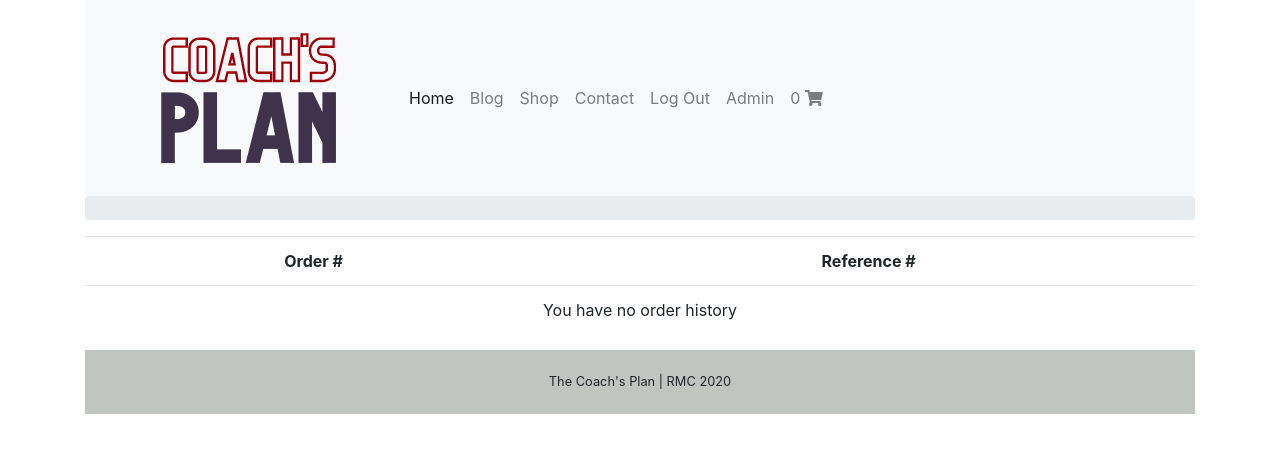
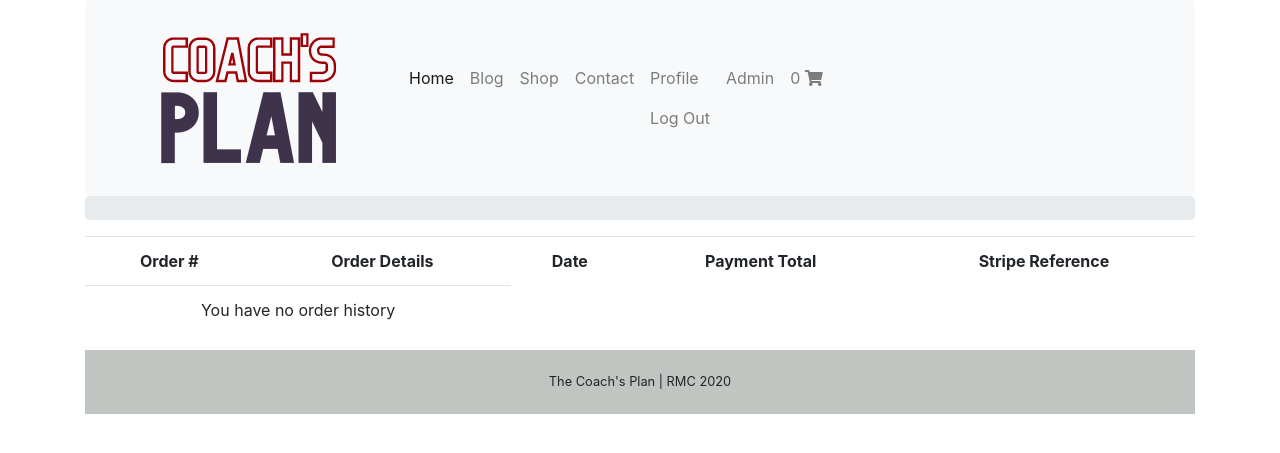
Before and after one commit to RonanMc99/coachs-plan, a Django app: page /account/profile/ in a window 1280 px wide. Shown: the top 453 px of the page. Run offline with Django 3.2, Linux system fonts and the light colour scheme; the visitor is signed in with stand-in values (Sample User, id 1); data that the repository does not hold is empty; some libraries are stand-ins or nearby versions.

Commit message:
Updated the user's order history / profile view

```diff
--- a/pages/views.py
+++ b/pages/views.py
@@ -1,34 +1,37 @@
 from django.contrib import messages
+from django.contrib.auth.models import User
 from django.shortcuts import reverse, render
 from django.views.generic import TemplateView, FormView
 from .forms import ContactForm
-from cart.models import Order
+from cart.models import CompletedOrder
 
 
 class HomePageView(TemplateView):
-    template_name = 'home.html'
+    template_name = "home.html"
 
 
 class ContactPageView(FormView):
     form_class = ContactForm
-    template_name = 'contact.html'
+    template_name = "contact.html"
 
     def get_success_url(self):
-        return reverse('pages:contact')
+        return reverse("pages:contact")
 
     def form_valid(self, form):
-        messages.info(self.request, "Thanks for reaching out. We have received your message")
-        name = form.cleaned_data.get('name')
-        email = form.cleaned_data.get('email')
-        message = form.cleaned_data.get('message')
-        message_instance = 'Contact form message: "Name:{name}", "Email:{email}", "Message:{message}"'
+        messages.info(
+            self.request, "Thanks for reaching out. We have received your message"
+        )
+        name = form.cleaned_data.get("name")
+        email = form.cleaned_data.get("email")
+        message = form.cleaned_data.get("message")
+        message_instance = (
+            'Contact form message: "Name:{name}", "Email:{email}", "Message:{message}"'
+        )
         return super(ContactPageView, self).form_valid(form)
 
 
 def profile_view(request):
-    orders = Order.objects.filter(user=request.user, purchased=True)
-    context = {
-        'orders': orders
-    }
-
+    user = request.user
+    orders = CompletedOrder.objects.filter(order__user=user)
+    context = {"orders": orders}
     return render(request, "user_profile.html", context)
--- a/templates/navbar.html
+++ b/templates/navbar.html
@@ -22,6 +22,7 @@
             <li class="nav-item"><a class="nav-link" href="{% url 'pages:contact' %}">Contact</a></li>
             {% if request.user.is_authenticated %}
             <li class="nav-item">
+                <a class="nav-link" href="{% url 'pages:profile' %}">Profile</a>
                 <a class="nav-link" href="{% url 'account_logout' %}">Log Out</a>
             </li>
                 {% if request.user.is_staff %}
--- a/templates/user_profile.html
+++ b/templates/user_profile.html
@@ -5,13 +5,19 @@
 <table class="table table-hover text-center">
     <tr class="text-center">
         <th>Order # </th>
-        <th>Reference # </th>
+        <th>Order Details</th>
+        <th>Date</th>
+        <th>Payment Total</th>
+        <th>Stripe Reference</th>
 
     </tr>
     {% for order in orders %}
     <tr>
         <td>{{ forloop.counter }}</td>
-        <td>{{ order.order_ref }}</td>
+        <td>{{ order.order }}</td>
+        <td>{{ order.payment_date.date}}</td>
+        <td>£ {{ order.payment_total }}</td>
+        <td>{{ order.stripe_ref }}</td>
 
     </tr>
     {% empty %}
```
